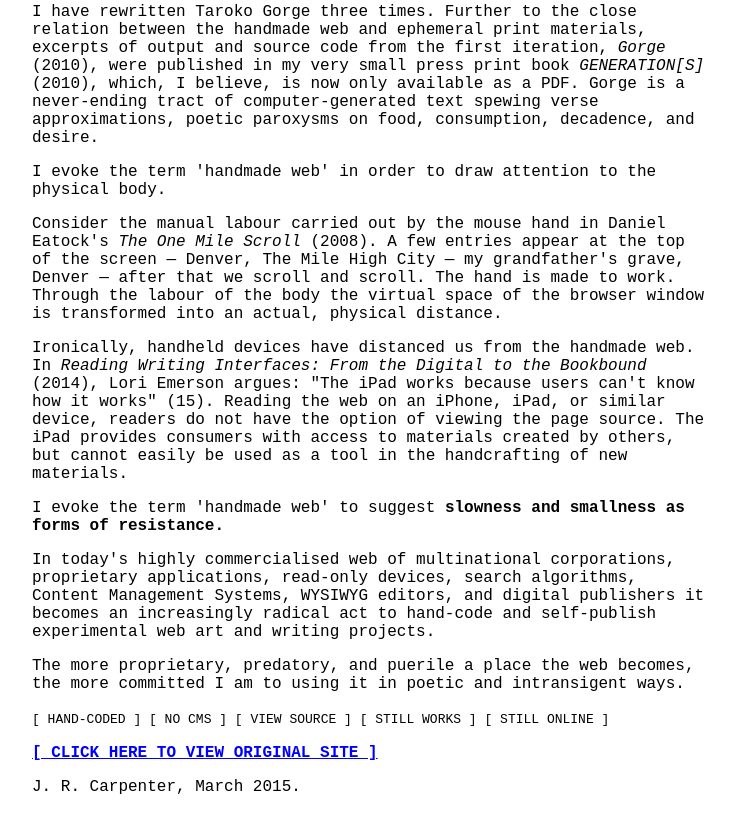
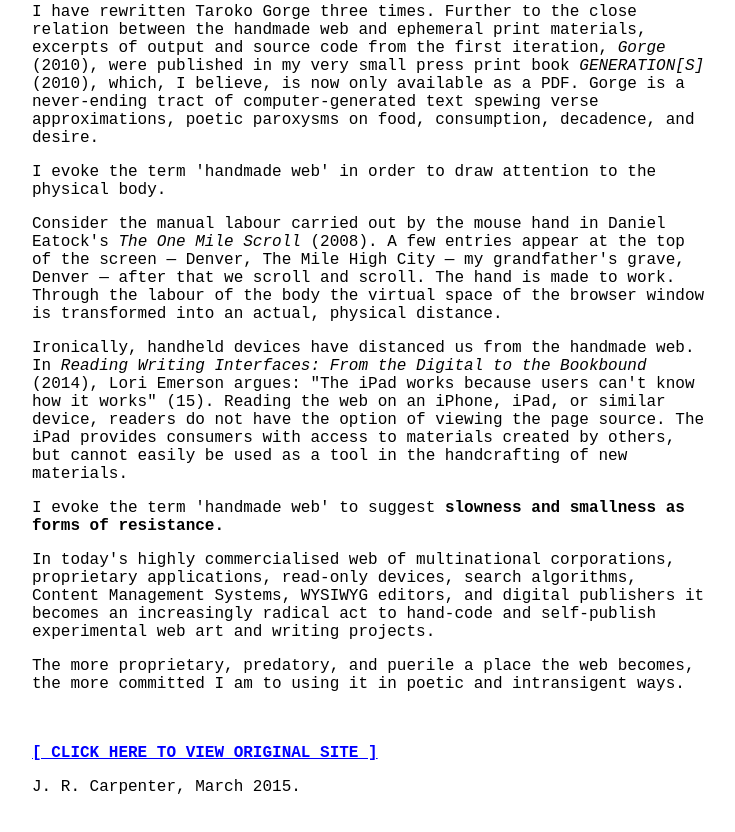
Before and after one commit to mikufan010-hash/timetraveler, a plain HTML site: page 1990s/index.html in a window 1280 px wide. Shown: the part 3228-4060 px from the top of the page, without its empty margins (268-1003 px from the left). Drawn offline with Linux system fonts and the light colour scheme.

Commit message:
Update index.html

```diff
--- a/1990s/index.html
+++ b/1990s/index.html
@@ -292,10 +292,7 @@
 
 	</font>
 
-	<!-- FOOTER -->
-	<font face="Courier New" size="2">
-		[ HAND-CODED ] [ NO CMS ] [ VIEW SOURCE ] [ STILL WORKS ] [ STILL ONLINE ]
-	</font>
+
 
 	<br>
 
```
